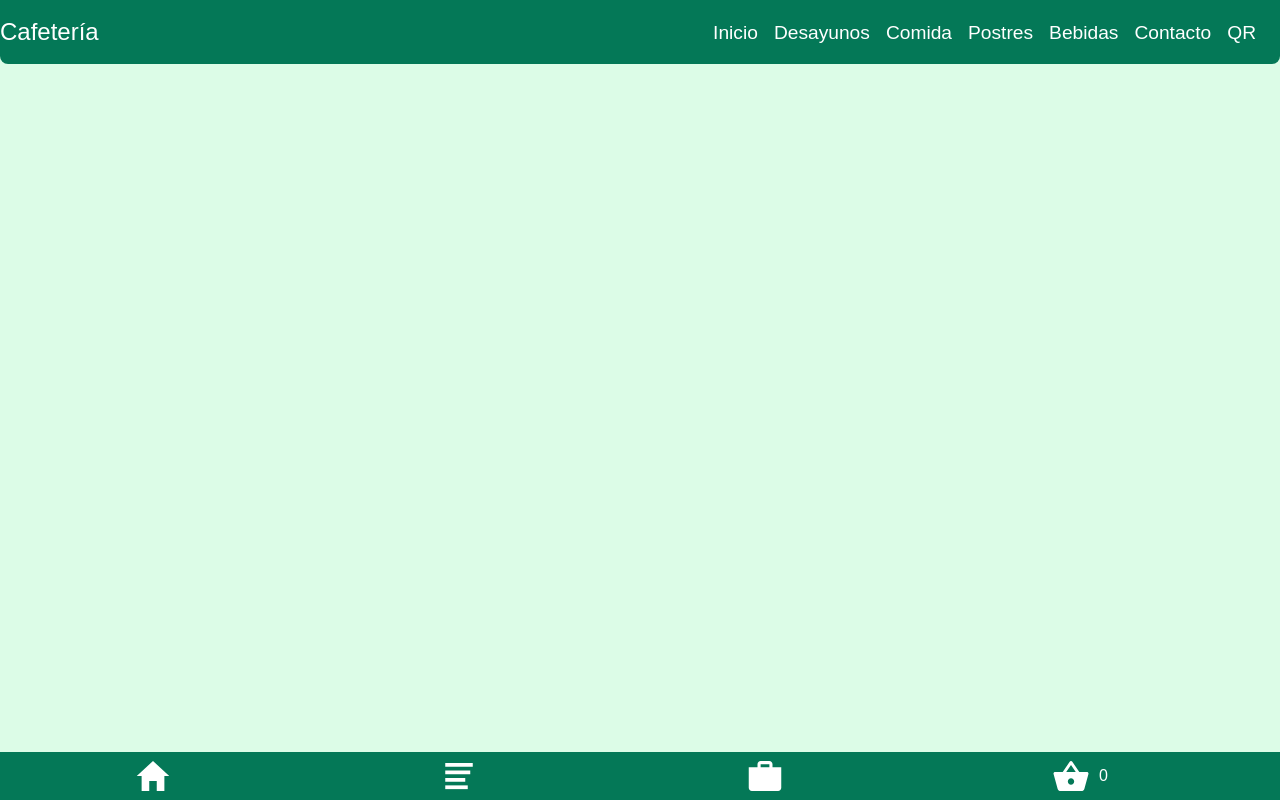
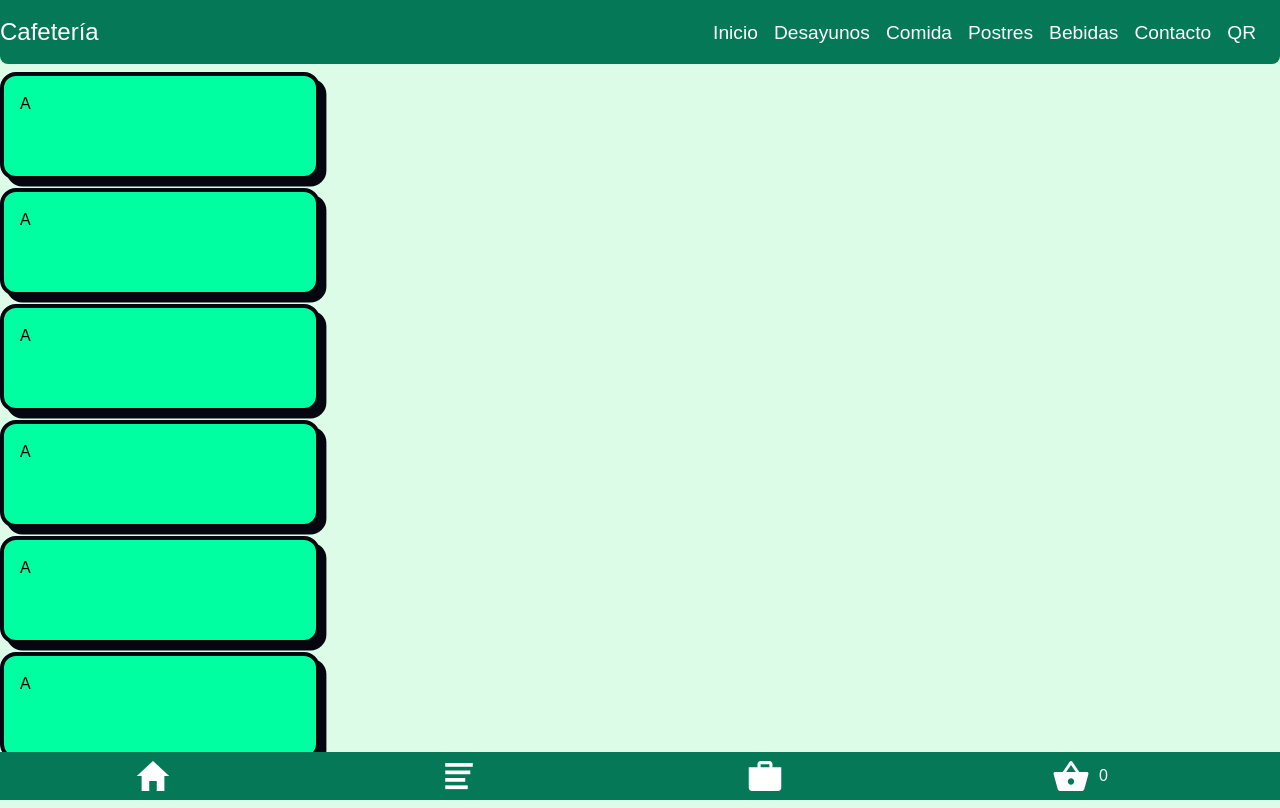
Before and after one commit to Ianbleake/Sistema-Gestion-Negocio, a React (Create React App) app: page /Admin in a window 1280 px wide. Built offline with nearby package versions, Linux system fonts and the light colour scheme.

Commit message:
Pagina de Admin

```diff
--- a/src/App.jsx
+++ b/src/App.jsx
@@ -11,6 +11,7 @@ import Checkout from "./components/Checkout";
 import { Footer } from "./components/Footer";
 import { CodigoQR } from "./components/CodigoQR";
 import { LogIn } from "./components/LogIn";
+import { Admin } from "./components/Admin";
 
 
 function App() {
@@ -32,6 +33,7 @@ function App() {
             <Route path="/checkout" element={<Checkout />}/>
             <Route path="/QR" element={<CodigoQR/>}/>
             <Route path="/Login" element={<LogIn/>} />
+            <Route path="/Admin" element={<Admin/>} />
           </Routes>
 
           <Footer/>
--- /dev/null
+++ b/src/components/Admin.jsx
@@ -0,0 +1,19 @@
+import React from 'react'
+
+export const Admin = () => {
+  return (
+    <div className='w-full min-h-[100VH] pt-16 pb-12 grid grid-cols-5'>
+      <div id='Menu' className=' w-full h-[87VH] flex flex-col'>
+        <div className='card h-32 mt-2'>A</div>
+        <div className='card h-32 mt-2'>A</div>
+        <div className='card h-32 mt-2'>A</div>
+        <div className='card h-32 mt-2'>A</div>
+        <div className='card h-32 mt-2'>A</div>
+        <div className='card h-32 mt-2'>A</div>
+      </div>
+      <div id='Contenido' className=' w-full h-[87VH] col-span-4'>
+
+      </div>
+    </div>
+  )
+}
--- a/src/components/CodigoQR.jsx
+++ b/src/components/CodigoQR.jsx
@@ -5,7 +5,7 @@ export const CodigoQR = () => {
   return (
     <div className='w-full min-h-[100VH] pt-16 pb-12'>
         <h1 className='hidden text-3xl ml-[350px] mt-[100px] sm:block'>Porfavor escane el codigo con su dispositivo</h1>
-        <QRCode value="http://192.168.1.76:3000" className='m-16 mt-36 sm:mx-[520px] mt-[50px]'/>
+        <QRCode value="http://192.168.1.76:3000" className='m-16 mt-[50px] sm:mx-[520px] '/>
     </div>
   )
 }
--- a/src/components/LogIn.jsx
+++ b/src/components/LogIn.jsx
@@ -8,7 +8,7 @@ export const LogIn = () => {
             <div className="card relative flex flex-col p-4 rounded-md text-black bg-emerald-300 sm:w-[900px]">
                 <div className="text-2xl font-bold mb-2 text-[#1e0e4b] text-center">Bienvenido a <span className="text-emerald-600">ControlApp</span></div>
                 <div className="text-sm font-normal mb-4 text-center text-[#1e0e4b]">Accede a tu cuenta de Administrador:</div>
-                <form className="flex flex-col gap-3">
+                <form action='/Admin' className="flex flex-col gap-3">
                     <div className="block relative">
                         <label htmlFor="email" className="block text-gray-600 cursor-text text-sm leading-[140%] font-normal mb-2">Email</label>
                         <input type="text" id="email" className="rounded border border-emerald-600 text-sm w-full font-normal leading-[18px] text-black tracking-[0px] appearance-none block h-11 m-0 p-[11px] focus:ring-2 ring-offset-2  ring-gray-900 outline-0" />
```
